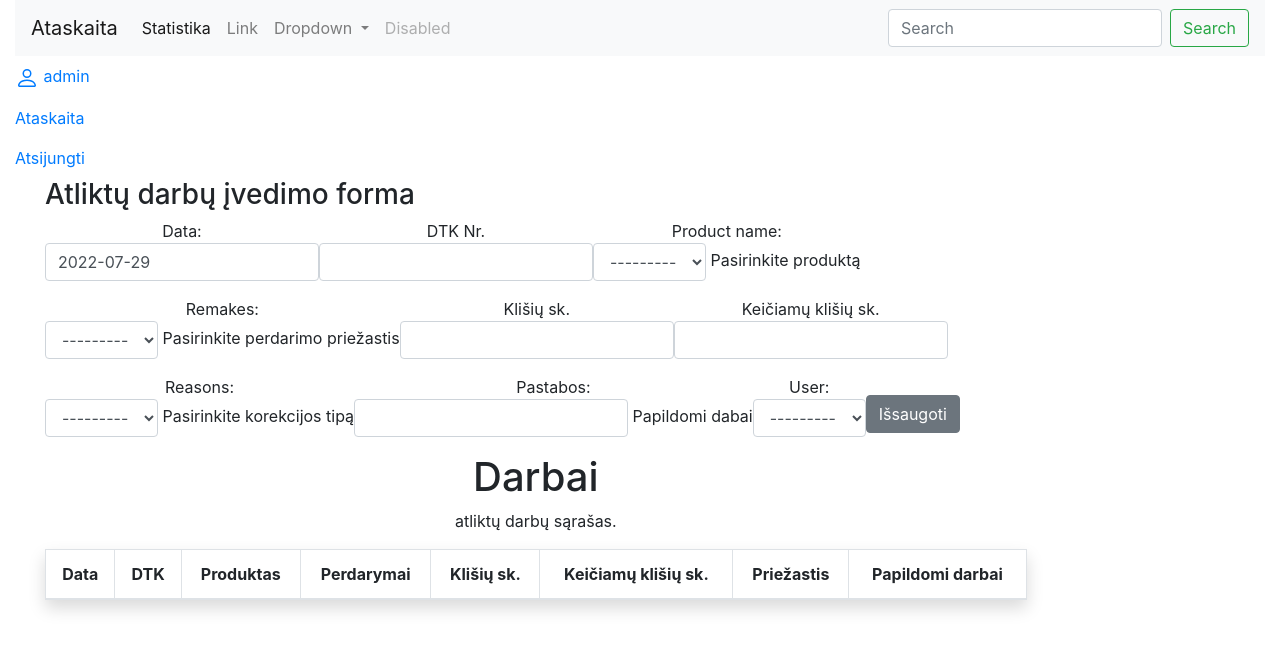
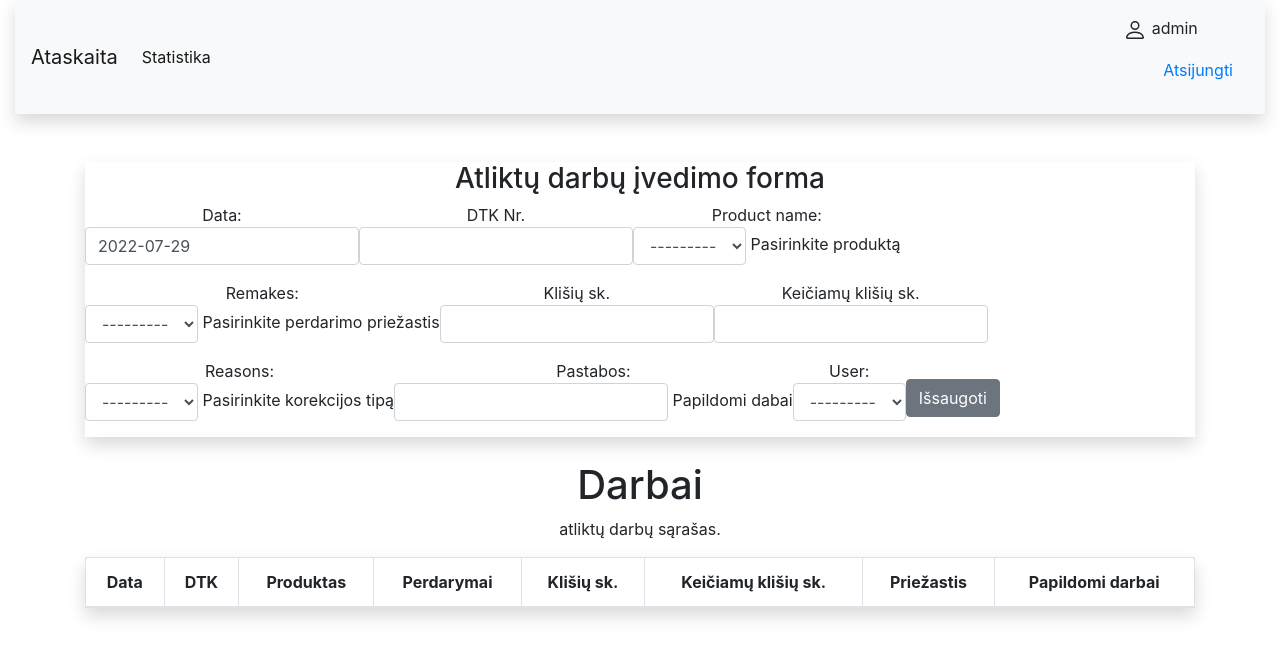
Before and after one commit to ArturasTK/Ataskaitos, a Django app: page /ataskaitos/report/ in a window 1280 px wide. Shown: the top 659 px of the page. Run offline with Django 4.2, Linux system fonts and the light colour scheme; a user stored in the database is signed in; data comes from the database, SQL or seed files in the repository; data that the repository does not hold is empty; some libraries are stand-ins or nearby versions.

Commit message:
tavrkau Navbar'ą ir ataiskaitos išvaizdą

```diff
--- a/ataskaitos/templates/base.html
+++ b/ataskaitos/templates/base.html
@@ -14,61 +14,43 @@
 <body>
     <div class="container-fluid">
 
-        <nav class="navbar navbar-expand-lg navbar-light bg-light">
+        <nav class="navbar navbar-expand-lg navbar-light bg-light shadow">
             <a class="navbar-brand" href="{% url 'report' %}">Ataskaita</a>
             <button class="navbar-toggler" type="button" data-toggle="collapse" data-target="#navbarSupportedContent" aria-controls="navbarSupportedContent" aria-expanded="false" aria-label="Toggle navigation">
               <span class="navbar-toggler-icon"></span>
             </button>
+
             <div class="collapse navbar-collapse" id="navbarSupportedContent">
               <ul class="navbar-nav mr-auto">
                 <li class="nav-item active">
                   <a class="nav-link" href="{% url 'index' %}">Statistika <span class="sr-only">(current)</span></a>
                 </li>
-                <li class="nav-item">
-                  <a class="nav-link" href="#">Link</a>
-                </li>
-                <li class="nav-item dropdown">
-                  <a class="nav-link dropdown-toggle" href="#" id="navbarDropdown" role="button" data-toggle="dropdown" aria-haspopup="true" aria-expanded="false">
-                    Dropdown
-                  </a>
-                  <div class="dropdown-menu" aria-labelledby="navbarDropdown">
-                    <a class="dropdown-item" href="#">Action</a>
-                    <a class="dropdown-item" href="#">Another action</a>
-                    <div class="dropdown-divider"></div>
-                    <a class="dropdown-item" href="#">Something else here</a>
-                  </div>
-                </li>
-                <li class="nav-item">
-                  <a class="nav-link disabled" href="#">Disabled</a>
-                </li>
               </ul>
-              <form class="form-inline my-2 my-lg-0">
-                <input class="form-control mr-sm-2" type="search" placeholder="Search" aria-label="Search">
-                <button class="btn btn-outline-success my-2 my-sm-0" type="submit">Search</button>
-              </form>
-            </div>
-        </nav>
 
-
-      <div >
-        <ul class="navbar-nav mr-auto">
               {% if user.is_authenticated %}
-        <li class="nav-item">
-          <a class="nav-link" href="#">
+              <ul class="nav-item">
+                <li class="nav-link" href="#">
                   <svg class="bi bi-person" width="1.5em" height="1.5em" viewBox="0 0 16 16" fill="currentColor" xmlns="http://www.w3.org/2000/svg">
                     <path fill-rule="evenodd" d="M13 14s1 0 1-1-1-4-6-4-6 3-6 4 1 1 1 1h10zm-9.995-.944v-.002.002zM3.022 13h9.956a.274.274 0 00.014-.002l.008-.002c-.001-.246-.154-.986-.832-1.664C11.516 10.68 10.289 10 8 10c-2.29 0-3.516.68-4.168 1.332-.678.678-.83 1.418-.832 1.664a1.05 1.05 0 00.022.004zm9.974.056v-.002.002zM8 7a2 2 0 100-4 2 2 0 000 4zm3-2a3 3 0 11-6 0 3 3 0 016 0z" clip-rule="evenodd"/>
                   </svg>
                   {{ user.get_username }}
-          </a>
                 </li>
-        <li class="nav-item"><a class="nav-link" href="{% url 'report' %}">Ataskaita</a></li>
-        <li class="nav-item"><a class="nav-link" href="{% url 'logout'%}?next=/ataskaitos">Atsijungti</a></li>
+                <ul class="nav-item">
+                  <a class="nav-link" href="{% url 'logout'%}?next=/ataskaitos">Atsijungti</a>
+                </ul>
                   {% else %}
-        <li class="nav-item"><a class="nav-link" href="{% url 'login'%}?next={{request.path}}">Prisijungti</a></li>
-        <li class="nav-item"><a class="nav-link" href="#">Registruotis</a></li>
+                <ul class="nav-item">
+                  <a class="nav-link" href="{% url 'login'%}?next={{request.path}}">Prisijungti</a>
+                </ul>
+                <ul class="nav-item">
+                  <a class="nav-link" href="#">Registruotis</a>
+                </ul>
                   {% endif %}
               </ul>
-      </div><div class="col-sm-10 ">{% block content %}{% endblock %}</div>
+            </div>
+        </nav>
+        <br/><br/>
+        <div >{% block content %}{% endblock %}</div>
     </div>
 
 </body>
--- a/ataskaitos/templates/report.html
+++ b/ataskaitos/templates/report.html
@@ -3,7 +3,7 @@
 {% block content %}
 
 <div class="container">
-    <div>
+    <div class="text-center shadow">
         <h3>Atliktų darbų įvedimo forma</h3>
         <form class="form-inline" action="" method=POST>
             {% csrf_token %}
@@ -12,6 +12,7 @@
             <input type = "submit" value = "Išsaugoti" class = "btn btn-secondary">
         </form>
     </div>
+    <br/>
     <div class="text-center">
         <h1>Darbai</h1>
       <p>atliktų darbų sąrašas.</p>
```
Lines whose indentation alone changed are shown as unchanged.
